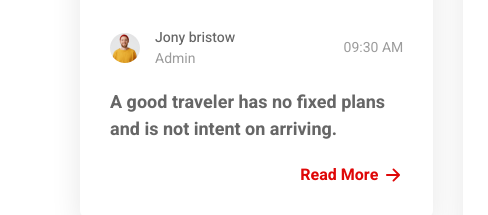
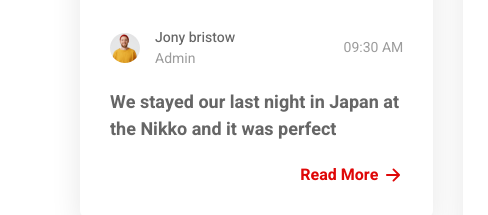
Before and after one commit to br0wnb0y/kizunadiscoveries, a plain HTML site: page index.html in a window 1280 px wide. Shown: the part 4447-4662 px from the top of the page, 0-488 px from the left. Drawn offline with nearby package versions, Linux system fonts and the light colour scheme; a web font is replaced by a local one.

Commit message:
update
comment

```diff
--- a/index.html
+++ b/index.html
@@ -527,7 +527,7 @@
 
             <h3 class="card-title">
               <a href="#">
-                A good traveler has no fixed plans and is not intent on arriving.
+                We stayed our last night in Japan at the Nikko and it was perfect
               </a>
             </h3>
 
```
